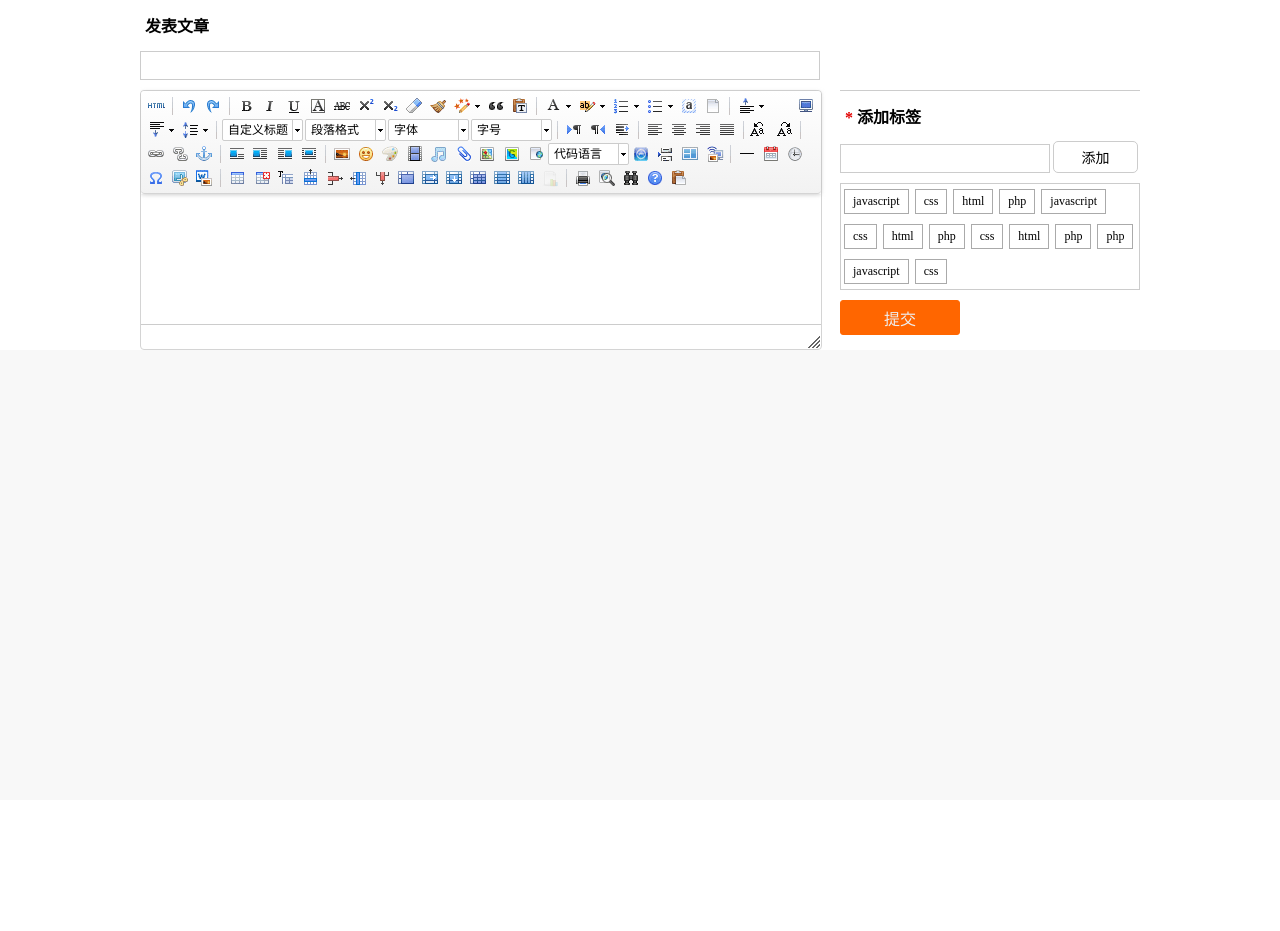
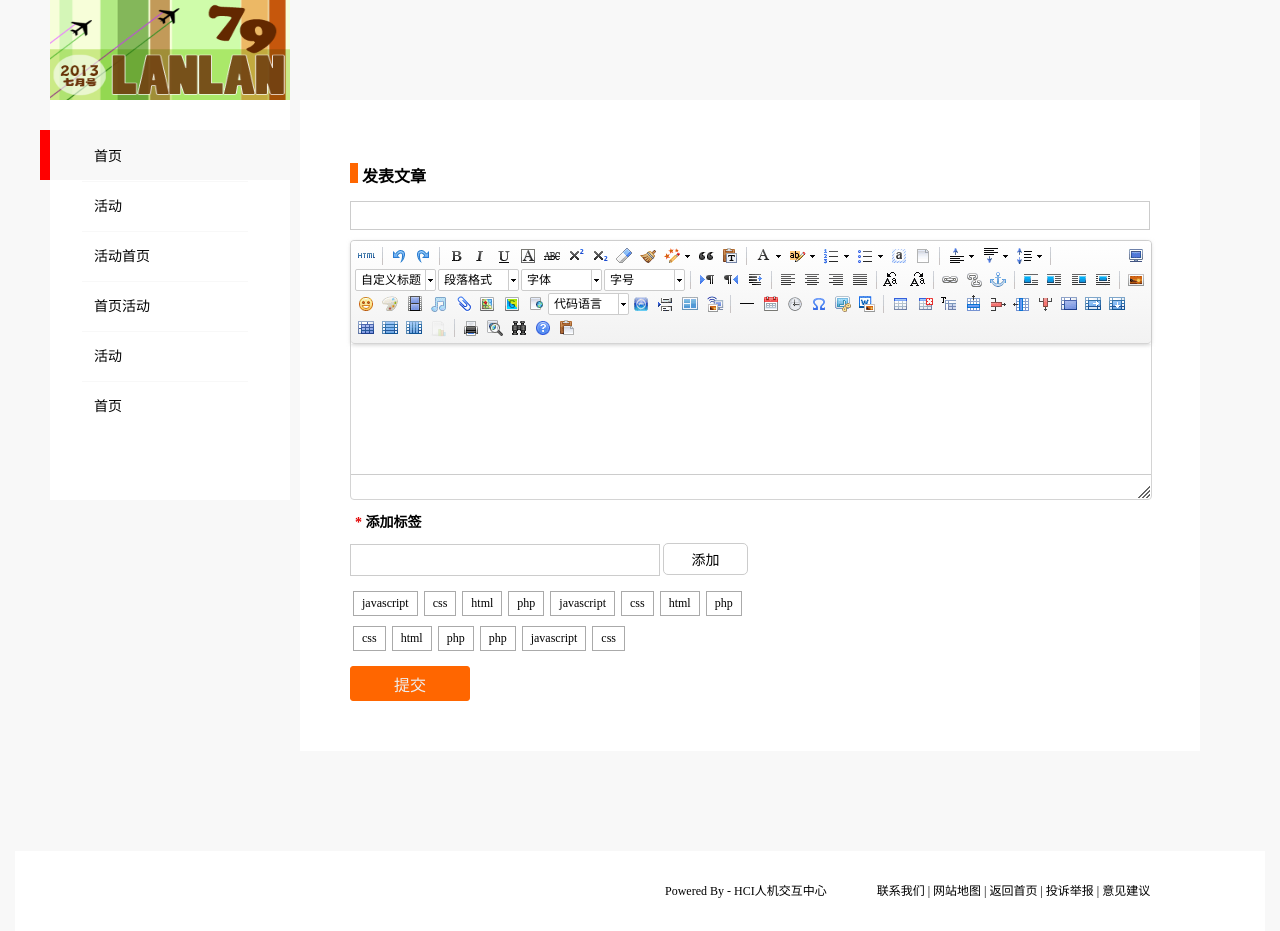
Before and after one commit to HCI-webdesigner/HCI-MSGsystem, a PHP site: page /issue.html in a window 1280 px wide. Before the commit the page ends 350 px from the top, so only its background shows below. Run offline with PHP 8.4, Linux system fonts and the light colour scheme.

Commit message:
修改页面，但还木有添加js

```diff
--- a/frontpages/issue.html
+++ b/frontpages/issue.html
@@ -10,21 +10,49 @@
 	<script type="text/javascript" src="ueditor/ueditor.all.min.js"></script>
 </head>
 <body>
-		<!-- <div class="header"></div> -->
-		<div class="body">
-			<div class="content">
+	<div id="nav">
+		<a href="index.html" title="hci活动首页">
+			<img width="240" height="100" src="image/box4.png"id="imgIndex">
+		</a>
+		<div class="menu">
+			<div id="menuLabel" style="display:block; ">
+				<span></span>
+			</div>
+			<ul id="menuList">
+				<li>
+					<a href="index.html">首页</a>
+				</li>
+				<li>
+					<a href="index.html">活动</a>
+				</li>
+				<li>
+					<a href="index.html">活动首页</a>
+				</li>
+				<li>
+					<a href="index.html">首页活动</a>
+				</li>
+				<li>
+					<a href="index.html">活动</a>
+				</li>
+				<li>
+					<a href="index.html">首页</a>
+				</li>
+			</ul>
+		</div>
+	</div>
+	<div class="mainBox">
+		<form class="editor-content" action="" method="">
 			<div class="editor-header">
-					<h2 class="title">发表文章</h2>
+				<span></span>
+				<h2 class="editor-title">&nbsp;发表文章</h2>
 				<input class="issue-title" type="text" />
 			</div>
-				<form id="editor-content" action="" method="">
 			<textarea name="editor" id="editor" cols="30" rows="10"></textarea>
-				</form>
-				<div class="content-tags">
-					<h2 class="title">添加标签</h2>
+			<div class="tags-content">
+				<h2 class="tags-title">添加标签</h2>
 				<div>
 					<input class="tag" type="text" />
-						<input class="add-btn" type="button" value="添加">
+					<button class="add-btn" type="button">添加</button>
 				</div>
 				<ul class="tags-list">
 					<li class="tags-list-item"><a href="">javascript</a></li>
@@ -42,11 +70,21 @@
 					<li class="tags-list-item"><a href="">javascript</a></li>
 					<li class="tags-list-item"><a href="">css</a></li>
 				</ul>
-					<input class="submit-btn" type="button" value="提交"/>
+				<button class="submit-btn" type="button">提交</button>
 			</div>
+		</form>
 	</div>
+	<div id="footer">
+		<ul class="footer-box">
+			<li class="footer-from">Powered By - HCI人机交互中心</li>
+			<li class="footer-info">
+				联系我们&nbsp;|&nbsp;网站地图&nbsp;|&nbsp;返回首页&nbsp;|&nbsp;投诉举报&nbsp;|&nbsp;意见建议<br>
+			</li>
+		</ul>
 	</div>
-		<!-- <div class="footer"></div> -->
+	<div id="goTopBtn" class="back-to-top">
+		<a id="J_BackToTop" href="javascript:void(0)"></a>
+	</div>
 	<script type="text/javascript">
 		var editor = new UE.ui.Editor();
 		editor.render('editor');
--- a/frontpages/style/issue.css
+++ b/frontpages/style/issue.css
@@ -1,41 +1,44 @@
-.body {
+.mainBox {
+	width: 1000px;
+	padding: 100px 0 100px 300px;
+}
+.editor-content {
+	width: 800px;
+	padding: 50px;
 	background-color: white;
-}
-.content {
-	width: 1000px;
 	overflow: hidden;
 }
 .editor-header {
 	margin-bottom: 10px;
 }
-.title {
+.editor-header span {
+	float: left;
+	width: 8px;
+	height: 20px;
+	background-color: #ff6600;
+}
+.editor-title {
 	font-size: 16px;
 	padding: 0 5px;
 }
 .issue-title {
-	width: 670px;
+	width: 790px;
 	height: 25px;
 	padding-left: 6px;
 	border: 1px solid #ccc;
 	line-height: 20px;
 }
-#editor-content {
-	float: left;
-	width: 680px;
+.tags-title {
+	font-size: 14px;
+	padding: 0 5px;
 }
-.content-tags {
-	float: left;
-	width: 300px;
-	margin-left: 20px;
-	border-top: 1px solid #ccc;
-}
-.content-tags .title:before {
+.tags-title:before {
 	content: "* ";
 	color: #e20000;
 }
 .tag {
-	width: 200px;
-	height: 25px;
+	width: 300px;
+	height: 28px;
 	padding-left: 6px;
 	border: 1px solid #ccc;
 	line-height: 20px;
@@ -56,8 +59,8 @@
 	color: #aaa;
 }
 .tags-list {
+	width: 400px;
 	margin-top: 10px;
-	border: 1px solid #ccc;
 	overflow: hidden;
 }
 .tags-list-item{
```
Also changed, not shown: frontpages/style/tags.css (+7 -3 lines), frontpages/tags.html (+62 -3 lines). Lines whose indentation alone changed are shown as unchanged.
